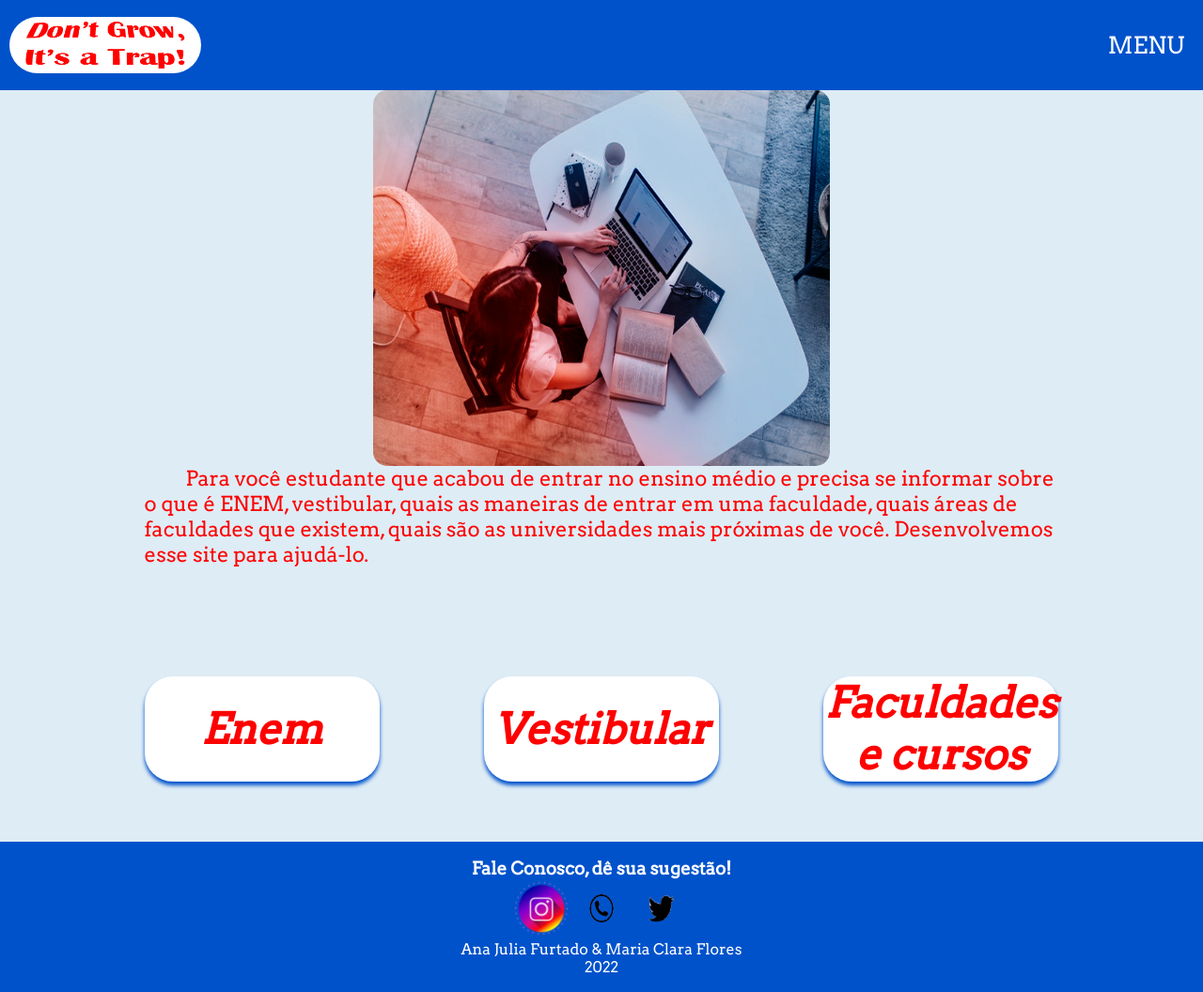
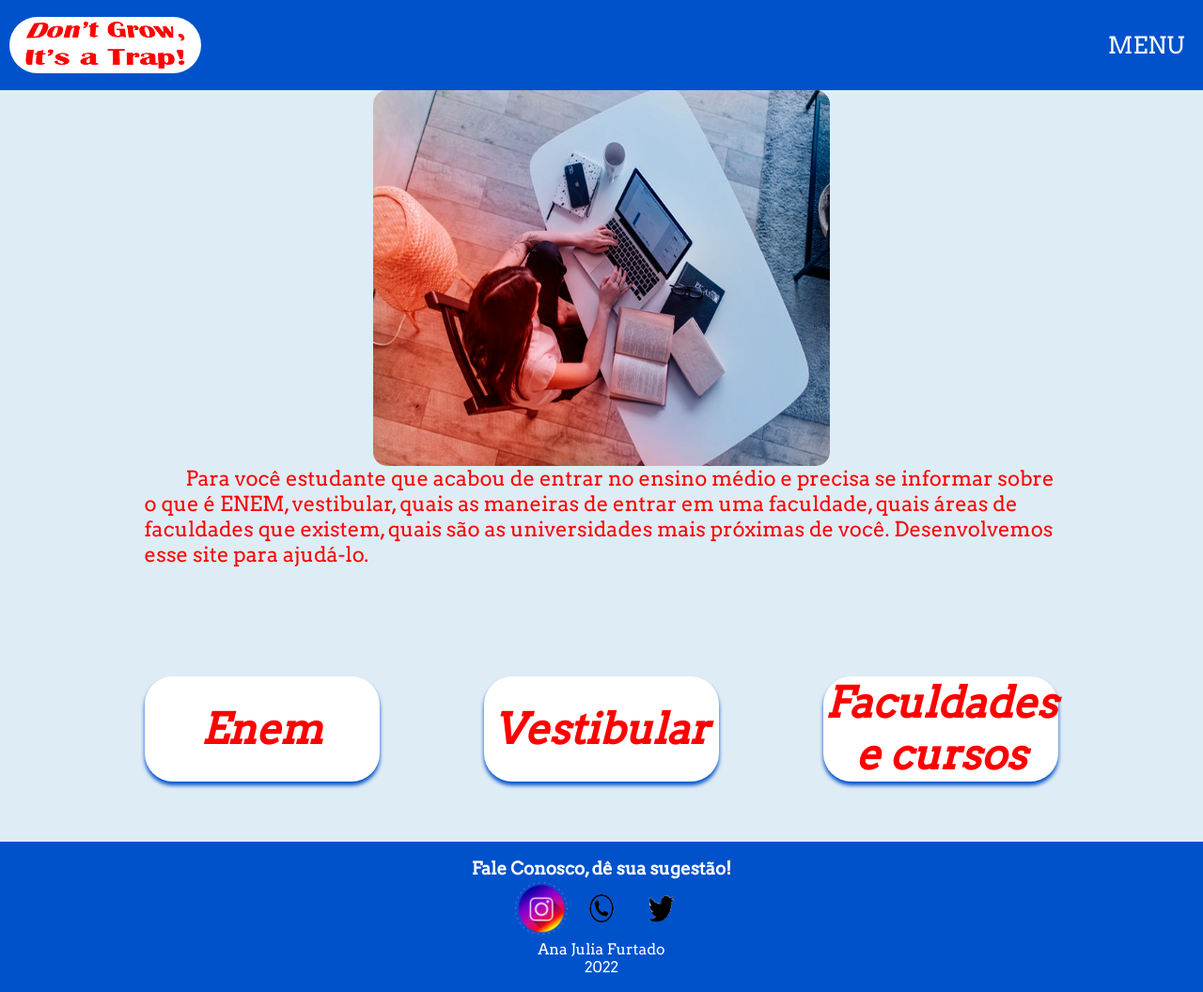
Before and after one commit to ana261405/desenvolvimento-bassico-js-html-css, a plain HTML site: page index.html in a window 1280 px wide. Shown: the whole page at 94% size. Drawn offline with Linux system fonts and the light colour scheme.

Commit message:
Update index.html

```diff
--- a/index.html
+++ b/index.html
@@ -64,7 +64,7 @@
 				<img class="icone" src="img/iconewhatsapp.png">
 				<img class="icone" src="img/iconetwitter.png">
 			</div>
-			<p>Ana Julia Furtado & Maria Clara Flores</p>
+			<p>Ana Julia Furtado</p>
 			<p>2022</p>
 		</footer>
 	</div>
```
